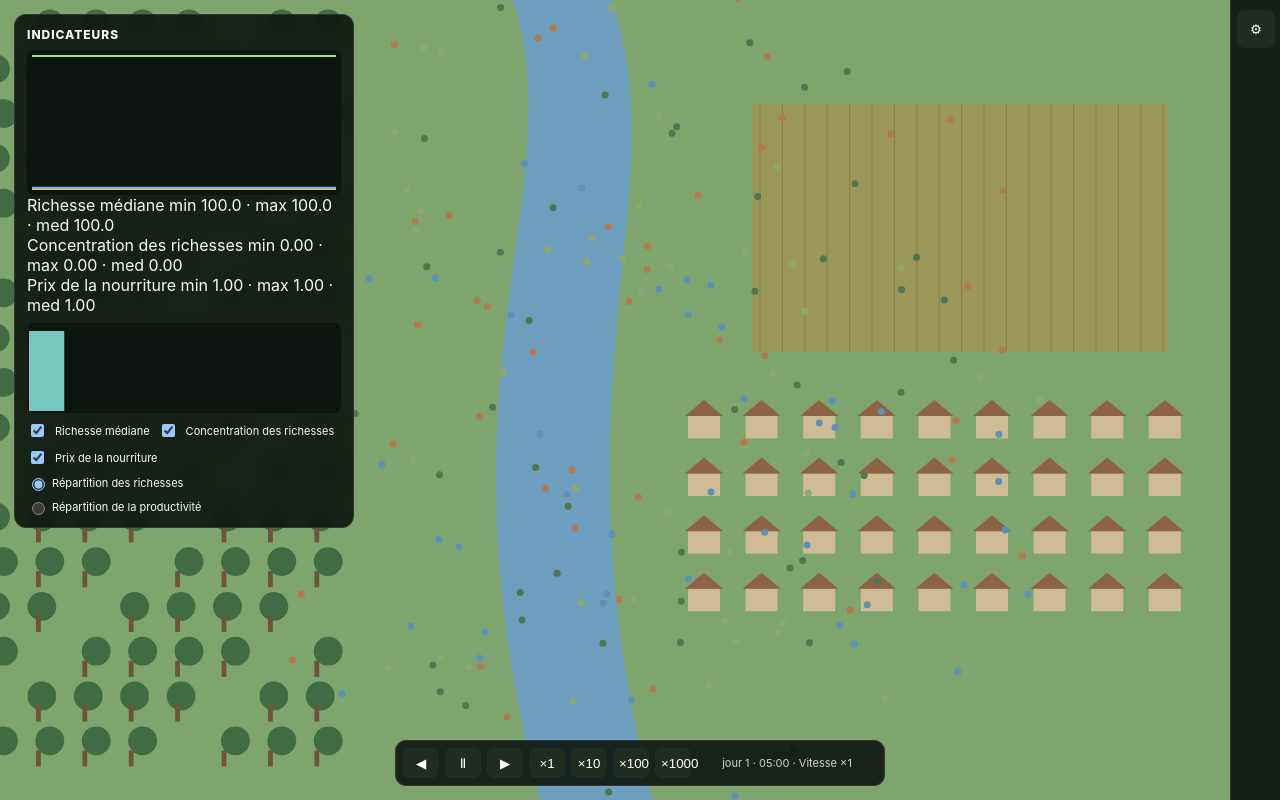
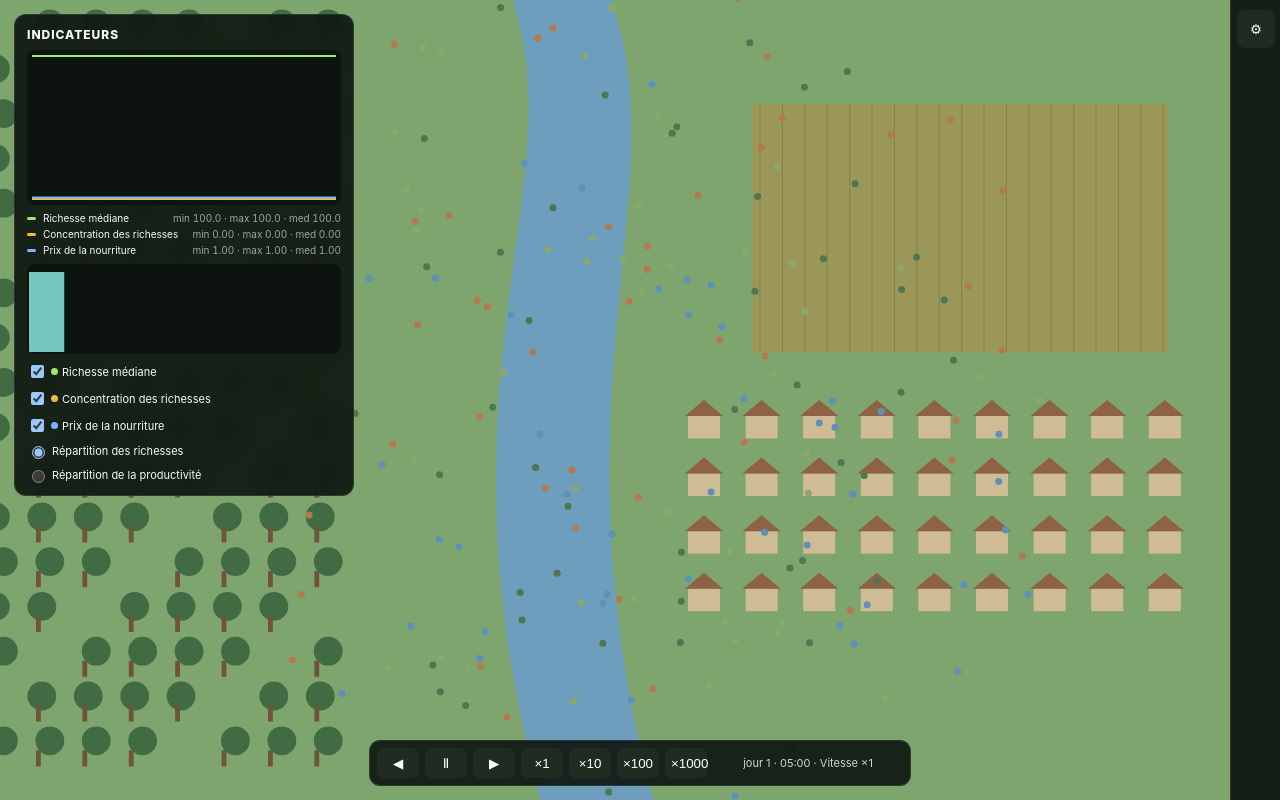
Before and after one commit to ledoyen/experiment, a website built with Vite: page index.html in a window 1280 px wide. Built offline with nearby package versions, Linux system fonts and the light colour scheme.

Commit message:
feat: style chart legend and curve tooltip

```diff
--- a/src/style.css
+++ b/src/style.css
@@ -6,7 +6,18 @@
 .panel,.drawer,.timebar { pointer-events:auto; }
 .panel { position:absolute; top:14px; left:14px; width:340px; padding:12px; border:1px solid rgba(255,255,255,.1); border-radius:12px; background:rgba(13,20,15,.9); backdrop-filter:blur(10px); }
 .panel header,.drawer-body header { font-size:12px; font-weight:800; text-transform:uppercase; letter-spacing:.08em; margin-bottom:8px; }
-#line { width:100%; height:145px; display:block; border-radius:8px; }
+.line-wrap { position:relative; width:100%; }
+#line { width:100%; height:155px; display:block; border-radius:8px; cursor:crosshair; }
+.line-tooltip { position:absolute; min-width:175px; max-width:230px; padding:8px 9px; border:1px solid rgba(255,255,255,.14); border-radius:7px; background:rgba(9,13,10,.96); box-shadow:0 6px 24px rgba(0,0,0,.35); font-size:10px; pointer-events:none; z-index:3; }
+.tooltip-time { color:#9ca3af; margin-bottom:6px; }
+.tooltip-row { display:grid; grid-template-columns:auto 1fr auto; gap:6px; align-items:center; margin:4px 0; }
+.tooltip-row strong { color:#fff; font-variant-numeric:tabular-nums; }
+.series-dot { display:inline-block; width:7px; height:7px; border-radius:50%; background:var(--series-color); flex:none; }
+.line-legend { display:grid; gap:4px; margin-top:7px; margin-bottom:4px; font-size:10px; }
+.legend-item { display:grid; grid-template-columns:10px 1fr auto; gap:6px; align-items:center; min-width:0; }
+.legend-line { width:9px; height:3px; border-radius:3px; background:var(--series-color); }
+.legend-name { white-space:nowrap; overflow:hidden; text-overflow:ellipsis; }
+.legend-stats { color:#9ca3af; font-variant-numeric:tabular-nums; white-space:nowrap; }
 #hist { width:100%; height:90px; display:block; border-radius:8px; margin-top:8px; }
 .choices { display:flex; flex-wrap:wrap; gap:8px; margin-top:8px; font-size:11px; }
 .choices label { display:flex; align-items:center; gap:4px; }
@@ -21,5 +32,6 @@
 .switch { display:flex; gap:7px; align-items:center; margin:16px 0; font-size:12px; }
 #restart { width:100%; padding:10px; border:0; border-radius:8px; background:#67e27a; color:#08240d; font-weight:800; cursor:pointer; }
 .timebar { position:absolute; bottom:14px; left:50%; transform:translateX(-50%); display:flex; gap:6px; align-items:center; padding:7px; border:1px solid rgba(255,255,255,.1); border-radius:11px; background:rgba(13,20,15,.9); }
-.timebar button { width:36px; height:30px; border:0; border-radius:7px; background:#202b22; color:#fff; cursor:pointer; }
-#clock { min-width:180px; text-align:center; font-size:11px; color:#d1d5db; }
+.timebar button { width:42px; height:30px; border:0; border-radius:7px; background:#202b22; color:#fff; cursor:pointer; font-variant-numeric:tabular-nums; }
+.timebar button:hover, #drawer-toggle:hover { background:#314133; }
+#clock { min-width:190px; text-align:center; font-size:11px; color:#d1d5db; }
```
